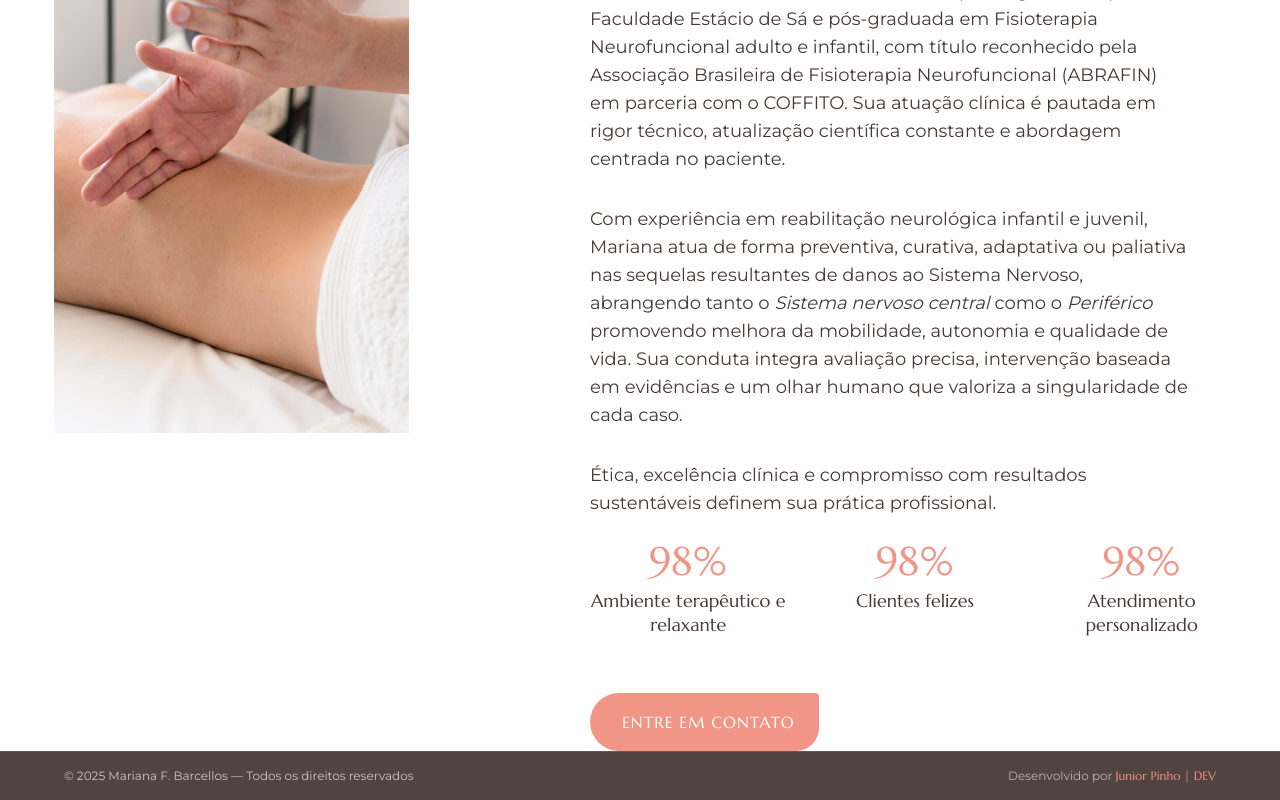
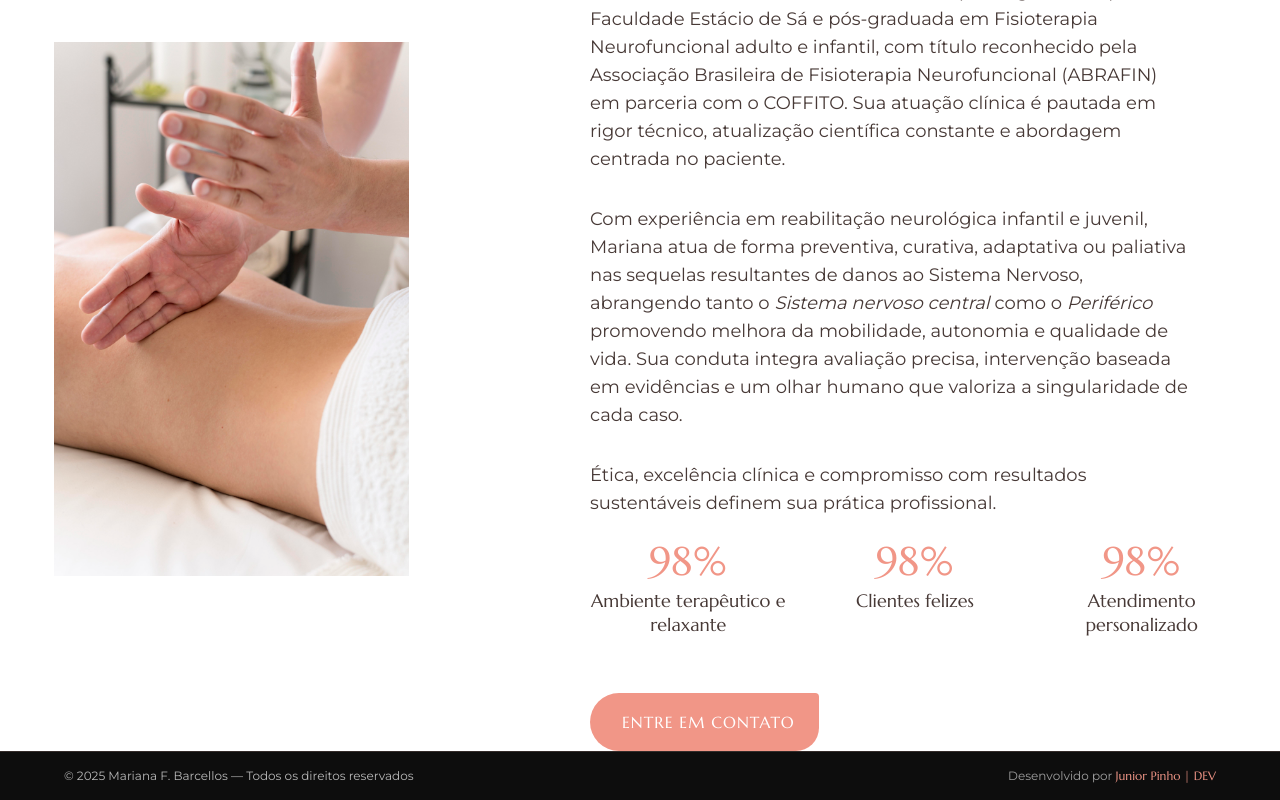
Before and after one commit to juniorpinhodev/mariana_barcellos, a Next.js app: page /sobre in a window 1280 px wide. Shown: the part 251-1051 px from the top of the page. Built offline with nearby package versions, Linux system fonts and the light colour scheme.

Commit message:
feat: 🎸 Ateração de cores do footer

```diff
--- a/app/servicos/page.jsx
+++ b/app/servicos/page.jsx
@@ -95,7 +95,7 @@ const Servicos = () => {
           }}
           onMouseEnter={mouseEnterHandler}
           onMouseLeave={mouseLeaveHandler}
-          className="hidden xl:flex w-[384px] h-[534px] relative flex-shrink-0"
+          className="hidden xl:flex w-[384px] h-[534px] relative flex-shrink-0 mt-[100px]"
         >
           <Image
             src="/assets/servico/pedras.jpg"
--- a/app/sobre/page.jsx
+++ b/app/sobre/page.jsx
@@ -14,7 +14,8 @@ const sobre = () => {
       className="flex items-center overflow-x-hidden pt-[150px]"
     >
       <div className="container mx-auto flex pb-12 xl:pb-0 px-4 xl:px-0">
-        <div className="w-full h-full flex flex-col xl:flex-row justify-between gap-8 xl:gap-0 flex-grow">
+        <div className="w-full h-full flex flex-col xl:flex-row items-center justify-between gap-8 xl:gap-0 flex-grow">
+          {/* imagem
           {/* imagem */}
           <motion.div
           onMouseEnter={mouseEnterHandler}
--- a/components/Footer.jsx
+++ b/components/Footer.jsx
@@ -2,7 +2,7 @@ import Link from 'next/link';
 
 const Footer = () => {
   return (
-    <footer className="bg-primary/95 backdrop-blur-sm border-t border-secondary-100/20 text-secondary/80">
+    <footer className="bg-black/95 backdrop-blur-sm border-t border-secondary-100/20 text-secondary/80">
       <div className="container mx-auto px-6 py-4">
         <div className="flex flex-col md:flex-row justify-between items-center space-y-2 md:space-y-0">
           {/* Copyright */}
--- a/components/Header.jsx
+++ b/components/Header.jsx
@@ -38,7 +38,11 @@ const Header = () => {
 
                         </motion.div>
                         {/* Mídias sociais */}
-                        <div className='hidden xl:block'>
+                        <div
+                            onMouseEnter={mouseEnterHandler}
+                            onMouseLeave={mouseLeaveHandler}
+                            className='hidden xl:block'
+                        >
                             <Socials containerStyles='flex gap-6 text-white'/>
                         </div>
                     </div>
@@ -46,7 +50,10 @@ const Header = () => {
             </div>
             <div className="container mx-auto flex items-center p justify-between px-2">
                 {/* {logo} */}
-                <div>
+                <div
+                    onMouseEnter={mouseEnterHandler}
+                    onMouseLeave={mouseLeaveHandler}
+                >
                     <Link href="/">
                         <Image
                         src="/assets/logo.png"
```
